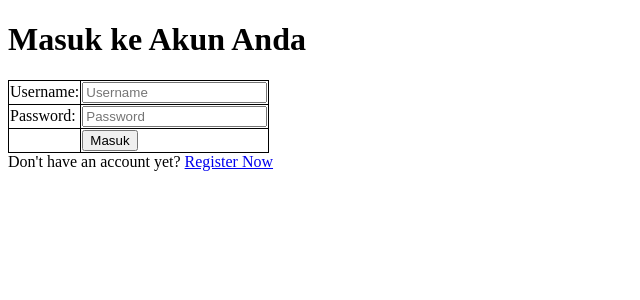
After one commit to bangjai123/BelanjaKU, a Django app: page /login/ in a window 1280 px wide. The commit adds this page. Shown: the top 300 px of the page, without its empty margins (0-640 px from the left). Run offline with Django 4.2, Linux system fonts and the light colour scheme.

Commit message:
Selesai sementara

```diff
--- a/main/models.py
+++ b/main/models.py
@@ -1,4 +1,6 @@
 from django.db import models
+from django.contrib.auth.models import User
+
 
 class Item(models.Model):
     name = models.CharField(max_length=255)
@@ -6,3 +8,4 @@ class Item(models.Model):
     date_added = models.DateField(auto_now_add=True)
     amount = models.IntegerField()
     description = models.TextField()
+    user = models.ForeignKey(User, on_delete=models.CASCADE)
--- /dev/null
+++ b/main/templates/login.html
@@ -0,0 +1,45 @@
+{% extends 'base.html' %}
+
+{% block meta %}
+    <title>Login</title>
+{% endblock meta %}
+
+{% block content %}
+
+<div class = "login">
+
+    <h1>Masuk ke Akun Anda</h1>
+
+    <form method="POST" action="">
+        {% csrf_token %}
+        <table>
+            <tr>
+                <td>Username: </td>
+                <td><input type="text" name="username" placeholder="Username" class="form-control"></td>
+            </tr>
+
+            <tr>
+                <td>Password: </td>
+                <td><input type="password" name="password" placeholder="Password" class="form-control"></td>
+            </tr>
+
+            <tr>
+                <td></td>
+                <td><input class="btn login_btn" type="submit" value="Masuk"></td>
+            </tr>
+        </table>
+    </form>
+
+    {% if messages %}
+        <ul>
+            {% for message in messages %}
+                <li>{{ message }}</li>
+            {% endfor %}
+        </ul>
+    {% endif %}
+
+    Don't have an account yet? <a href="{% url 'main:register' %}">Register Now</a>
+
+</div>
+
+{% endblock content %}
--- a/main/urls.py
+++ b/main/urls.py
@@ -1,6 +1,7 @@
 from django.urls import path
-from main.views import show_main, create_item, show_xml
-from main.views import show_main, create_item, show_json, show_xml, show_json_by_id,show_xml_by_id
+from main.views import show_main, create_item, show_json, show_xml, show_json_by_id,show_xml_by_id,register,login_user,logout_user
+
+
 app_name = 'main'
 
 urlpatterns = [
@@ -10,4 +11,7 @@ urlpatterns = [
     path('xml/<int:id>/', show_xml_by_id, name='show_xml_by_id'),
     path('json/<int:id>/', show_json_by_id, name='show_json_by_id'),
     path('json/', show_json, name='show_json'),
+    path('register/', register, name='register'),
+    path('login/', login_user, name='login'),
+    path('logout/', logout_user, name='logout'),
 ]
--- a/main/views.py
+++ b/main/views.py
@@ -5,17 +5,26 @@ from django.urls import reverse
 from main.models import Item
 from django.http import HttpResponse
 from django.core import serializers
+from django.shortcuts import redirect
+from django.contrib.auth.forms import UserCreationForm
+from django.contrib import messages
+from django.contrib.auth import authenticate, login
+from django.contrib.auth import logout
+from django.contrib.auth.decorators import login_required
+import datetime
 
+@login_required(login_url='/login')
 def show_main(request):
-    items = Item.objects.all()
+    items = Item.objects.filter(user=request.user)
 
     context = {
-        'name' : 'Zaidan Naufal Ilmi',
+        'name': request.user.username,
+        'nama':'Zaidan Naufal Ilmi',
         'jumlah_item' : items.count,
         'npm' : '2206081761',
         'class' : 'PBP F',
-        'items' : items
-
+        'items' : items,
+        'last_login': request.COOKIES['last_login'],
     }
 
     return render(request, "main.html", context)
@@ -24,7 +33,9 @@ def create_item(request):
     form = ItemForm(request.POST or None)
 
     if form.is_valid() and request.method == "POST":
-        form.save()
+        item = form.save(commit=False)
+        item.user = request.user
+        item.save()
         return HttpResponseRedirect(reverse('main:show_main'))
 
     context = {'form': form}
@@ -45,3 +56,36 @@ def show_xml_by_id(request, id):
 def show_json_by_id(request, id):
     data = Item.objects.filter(pk=id)
     return HttpResponse(serializers.serialize("json", data), content_type="application/json")
+
+def register(request):
+    form = UserCreationForm()
+
+    if request.method == "POST":
+        form = UserCreationForm(request.POST)
+        if form.is_valid():
+            form.save()
+            messages.success(request, 'Akun anda berhasil dibuat!')
+            return redirect('main:login')
+    context = {'form':form}
+    return render(request, 'register.html', context)
+
+def login_user(request):
+    if request.method == 'POST':
+        username = request.POST.get('username')
+        password = request.POST.get('password')
+        user = authenticate(request, username=username, password=password)
+        if user is not None:
+            login(request, user)
+            response = HttpResponseRedirect(reverse("main:show_main"))
+            response.set_cookie('last_login', str(datetime.datetime.now()))
+            return response
+        else:
+            messages.info(request, 'Sorry, incorrect username or password. Please try again.')
+    context = {}
+    return render(request, 'login.html', context)
+
+def logout_user(request):
+    logout(request)
+    response = HttpResponseRedirect(reverse('main:login'))
+    response.delete_cookie('last_login')
+    return response
--- a/templates/base.html
+++ b/templates/base.html
@@ -20,12 +20,20 @@
                 left: 50%;
                 -ms-transform: translate(-50%, -50%);
                 transform: translate(-50%, -50%);
+
             }
             .button1{
                 height: 100%;
                 width: 100%;
                 background-color:bisque;
                 color: black;
+            }
+            .button2{
+                margin-top: 20px;
+                height: 30px;
+                width: 100%;
+                background-color:rgb(238, 34, 34);
+                color: rgb(255, 255, 255);
             }
         </style>
         {% block meta %}
```
Also changed, not shown: main/templates/main.html (+8 -1 lines), main/templates/register.html (added, +34 -0 lines), main/migrations/0003_item_user.py (added).
